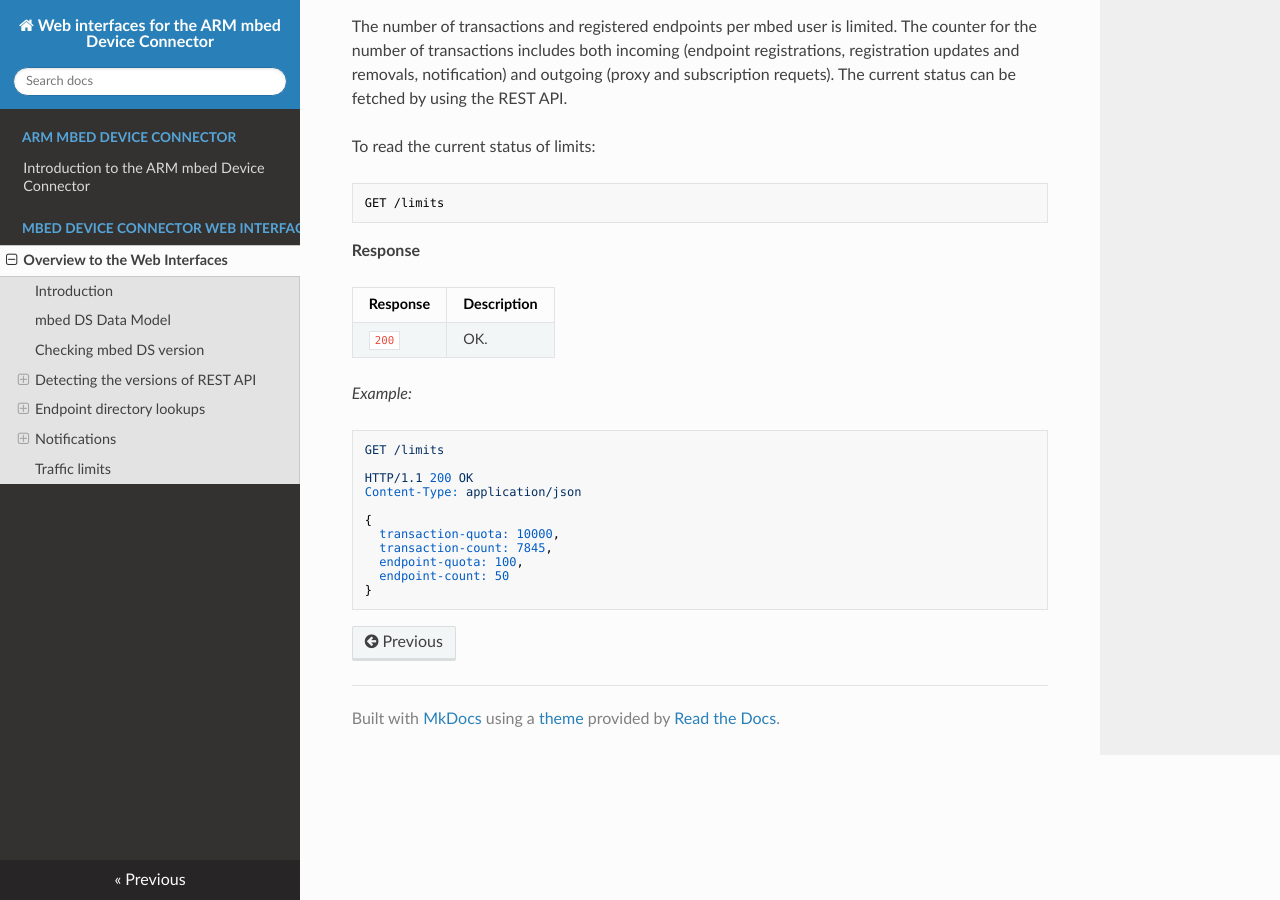
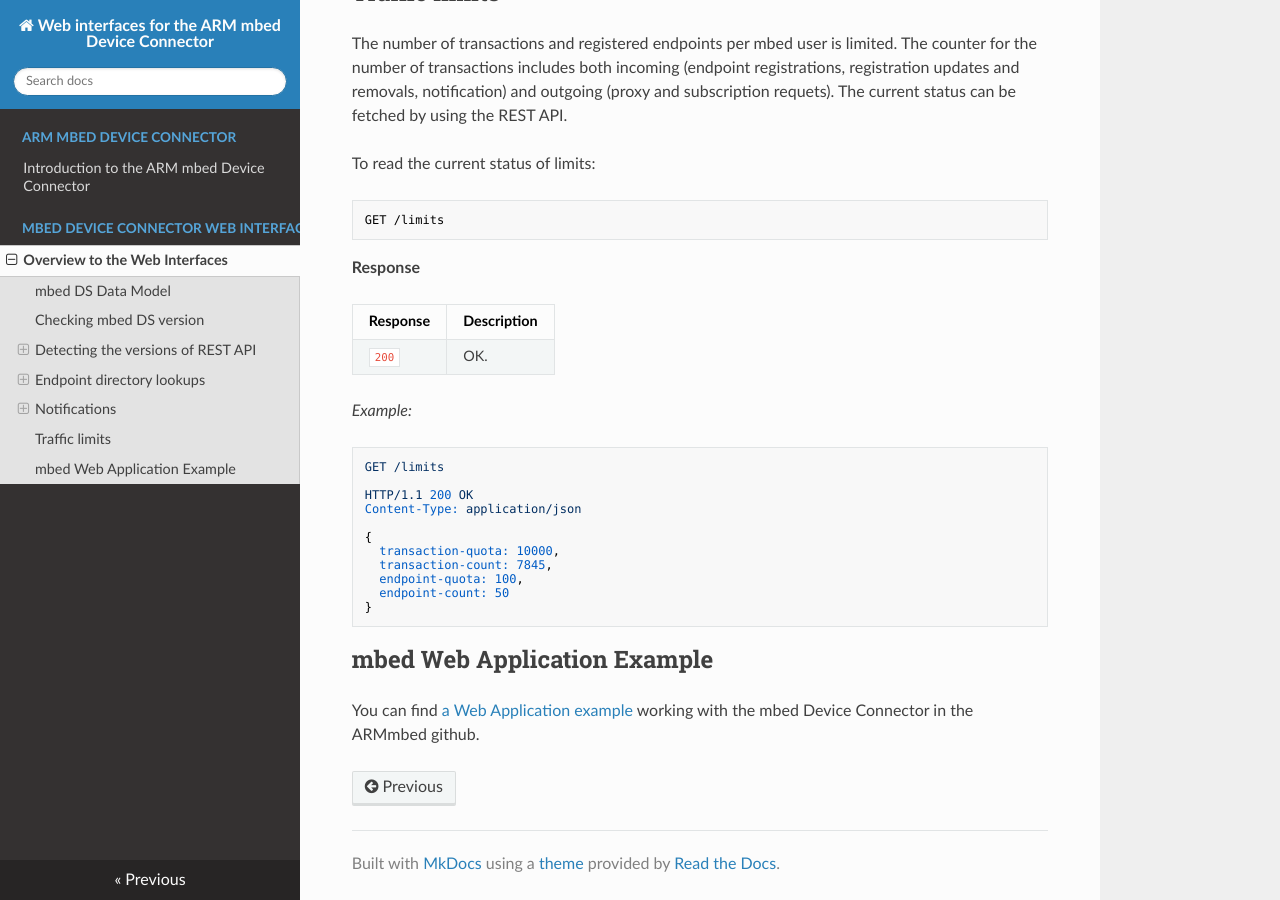
Before and after one commit to ARMmbed/Connector-mDS-REST-API, an MkDocs documentation site: the page built from docs/connector-web-interfaces.md, in a window 1280 px wide and 900 px high, scrolled down 13496 px. Built offline with MkDocs 1.6.1, drawn with Linux system fonts in a browser that asks for light colours; nearby versions of some CDN libraries; old or Windows-style settings are respelled for this version of MkDocs; some of the changed text lies outside the part shown.

Commit message:
Added a link to the web app example.

```diff
--- a/docs/connector-web-interfaces.md
+++ b/docs/connector-web-interfaces.md
@@ -9,7 +9,8 @@ Web Interfaces
 * [Endpoint directory lookups](#endpoint-directory-lookups)
 * [Notifications](#notifications)
 * [Traffic limits](#traffic-limits)
-
+* [mbed Web Application Example](#mbed-web-application-example)
+*
 Introduction
 ------------
 
@@ -603,3 +604,7 @@ To read the current status of limits:
 	  endpoint-quota: 100,
 	  endpoint-count: 50
 	}
+
+## mbed Web Application Example
+
+You can find [a Web Application example](https://github.com/ARMmbed/mbed-webapp-example/tree/master) working with the mbed Device Connector in the ARMmbed github.
```
